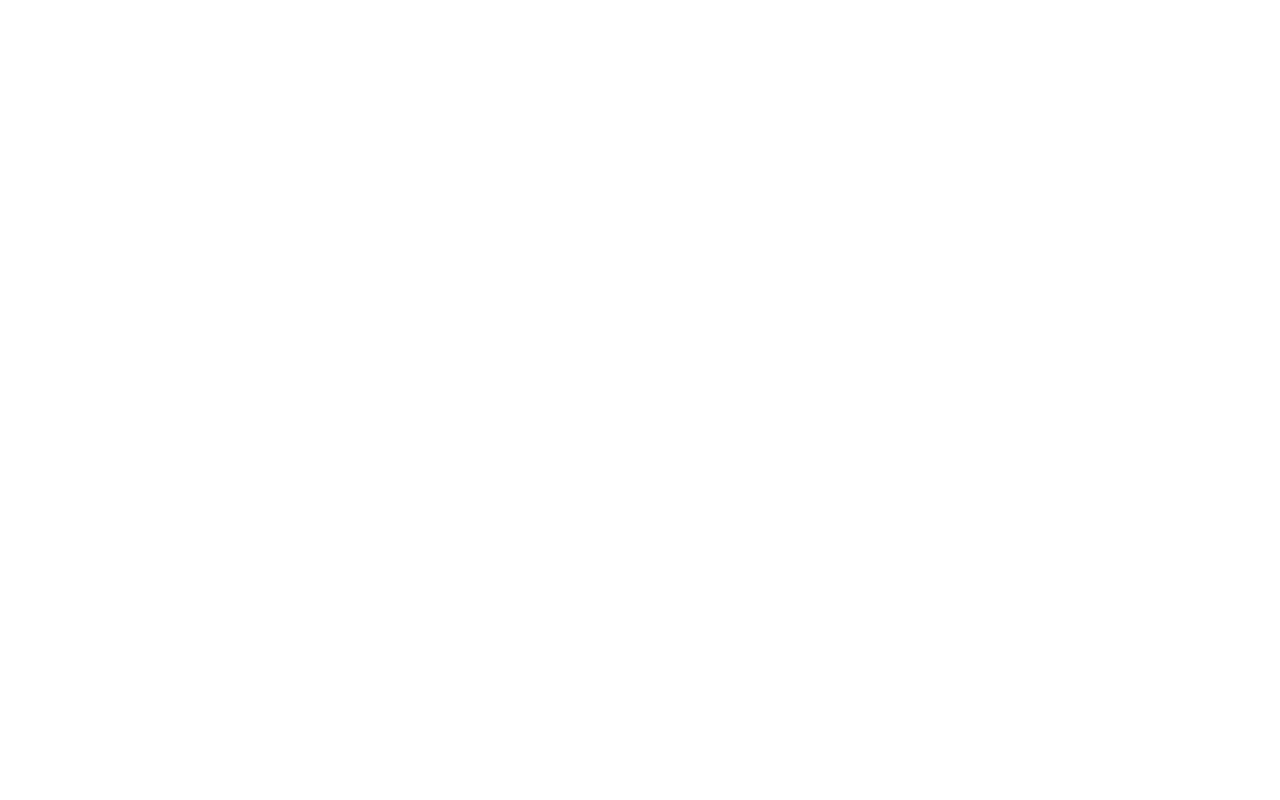
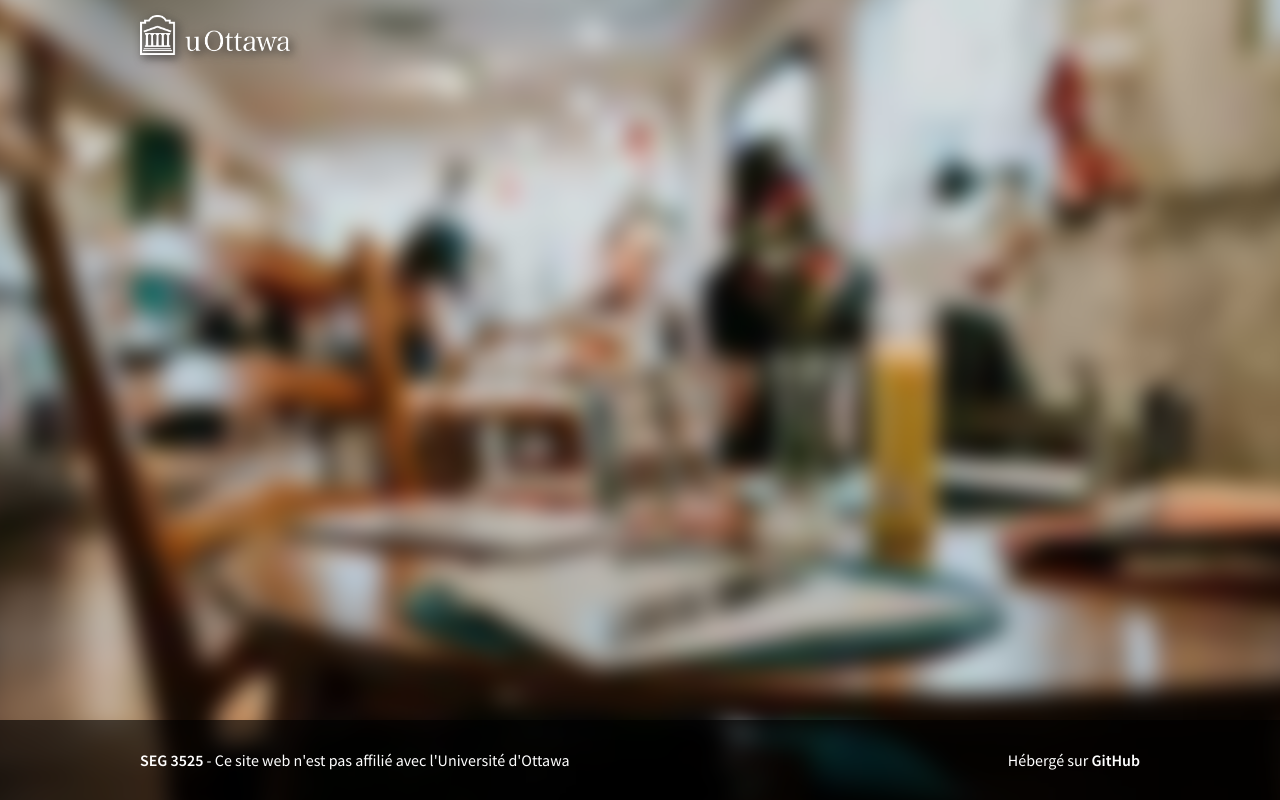
Before and after one commit to BenJeau/SEG3525-Lab, a plain HTML site: page layout/commande.html in a window 1280 px wide. Drawn offline with Linux system fonts and the light colour scheme; files that its build step writes are made by us from their sources.

Commit message:
Added footer, header, and background to the other pages

```diff
--- a/layout/commande.html
+++ b/layout/commande.html
@@ -1,14 +1,45 @@
 <!DOCTYPE html>
 <html>
+
 <head>
     <meta charset='utf-8'>
     <meta http-equiv='X-UA-Compatible' content='IE=edge'>
-    <title>Page de commande</title>
+    <title>Commande</title>
     <meta name='viewport' content='width=device-width, initial-scale=1'>
-    <link rel='stylesheet' type='text/css' media='screen' href='style/style.css'>
+    <link rel='stylesheet' type='text/css' media='screen' href='../style/style.css'>
 
 </head>
+
 <body>
+    <div id="container">
+        <div id="bg"></div>
+        <header>
+            <div class="content">
+                <a href="/">
+                    <img src="../img/icon.png" id="logo">
+                </a>
+            </div>
+        </header>
+
+        <section class="content" id="main-content">
+        </section>
+
+        <footer>
+            <div class="content">
+                <p>
+                    <b>SEG 3525</b> - Ce site web n'est pas affilié avec l'Université d'Ottawa
+                </p>
+                <p id="hebergement">
+                    Hébergé sur
+                    <a href="https://github.com/BenJeau/SEG3525-Lab">
+                        GitHub
+                        <i class="fa fa-github"></i>
+                    </a>
+                </p>
+            </div>
+        </footer>
+    </div>
 
 </body>
+
 </html>
```
Also changed, not shown: layout/confirmation.html (+32 -2 lines), layout/menu.html (+1 -1 lines), layout/restaurant.html (+1 -1 lines).
